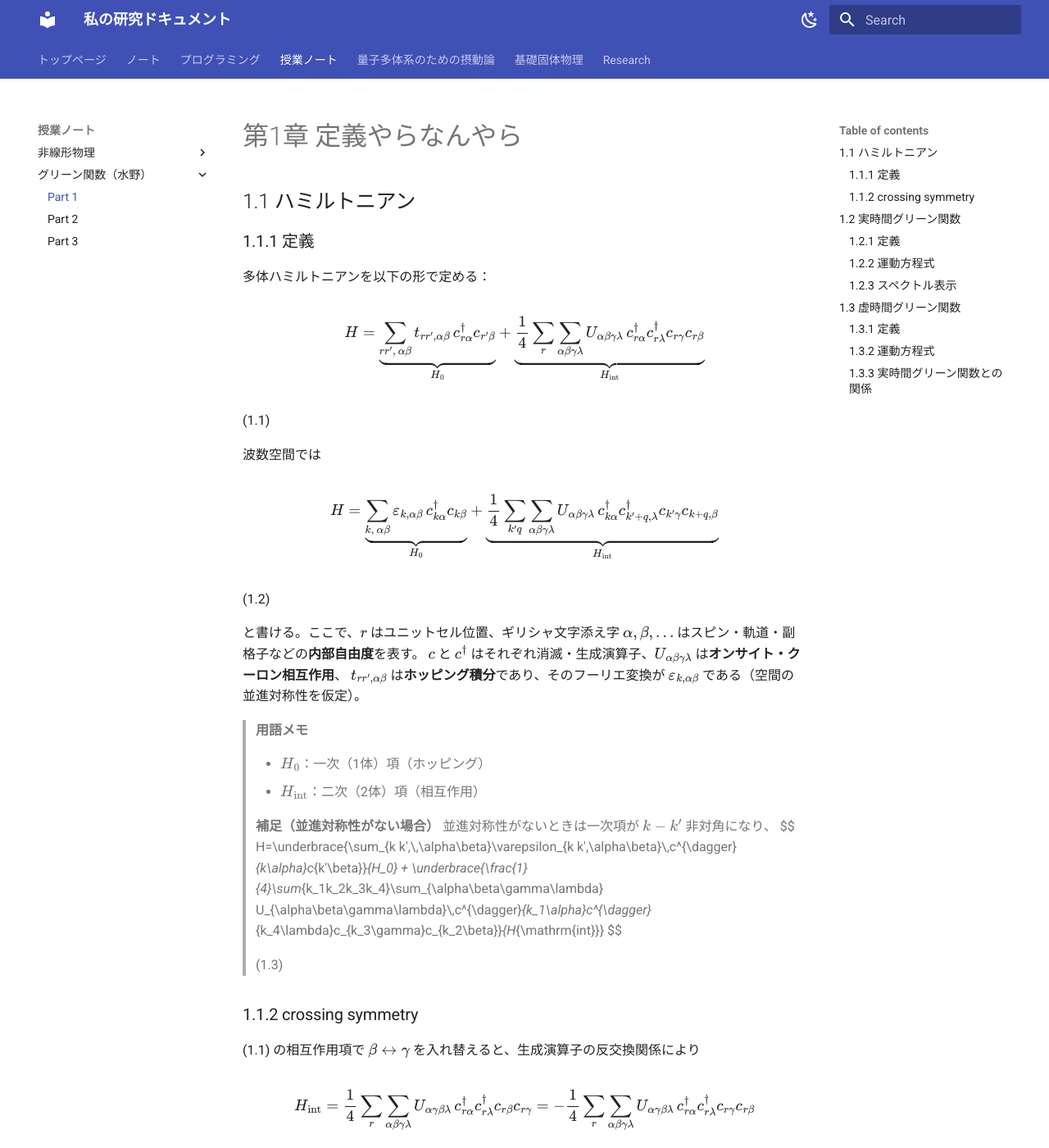
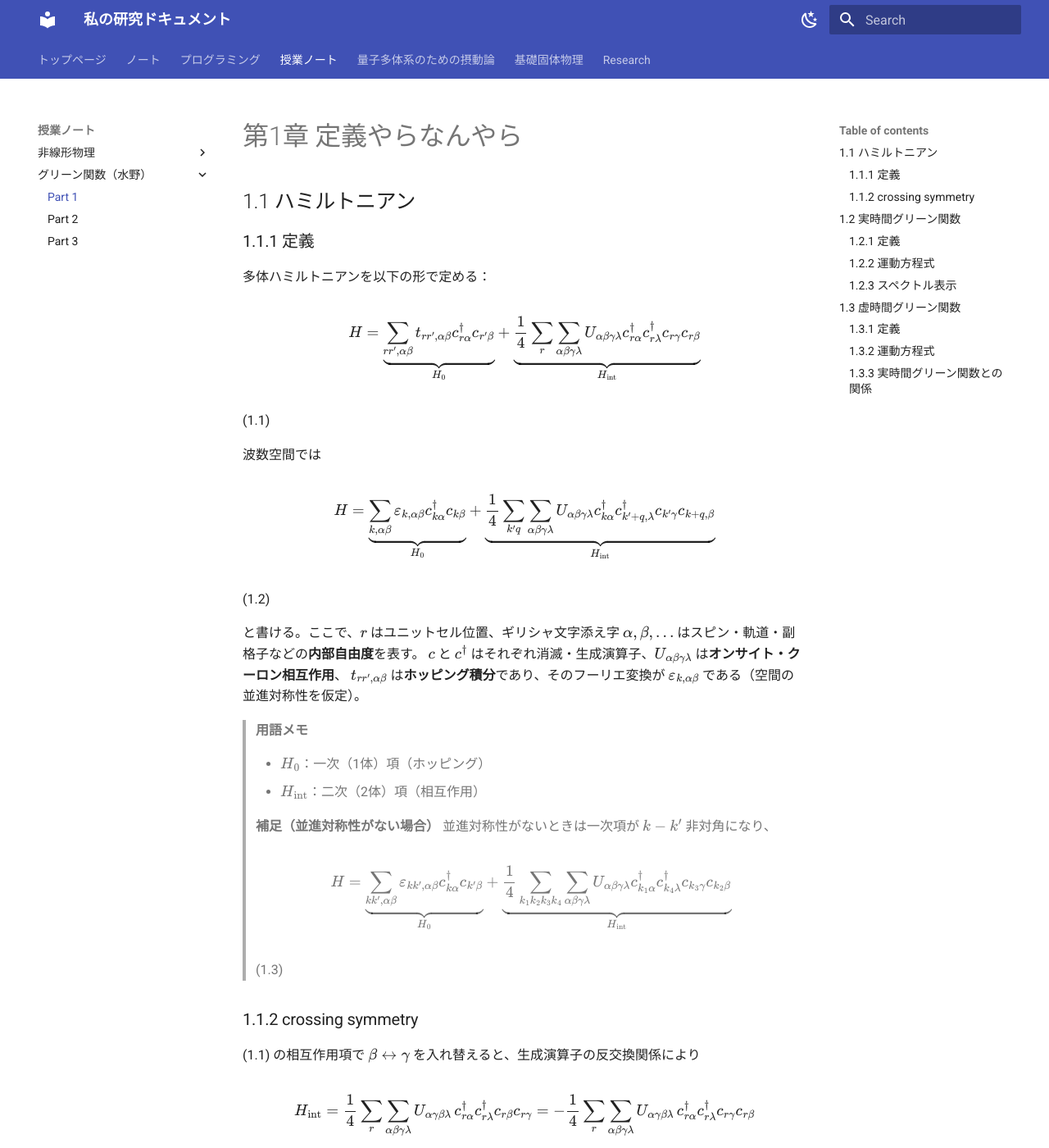
Before and after one commit to harunao-negishi/mydocs, an MkDocs documentation site: the page built from docs/Classes/Green_function_mizuno/part1.md, in a window 1280 px wide and 1400 px high. Shown: the whole window at 82% size. Built offline with MkDocs 1.6.1 and Material for MkDocs 9.7.7, drawn with Linux system fonts in a browser that asks for light colours; some of the changed text lies outside the part shown.

Commit message:
from lab PC

```diff
--- a/docs/Classes/Green_function_mizuno/part1.md
+++ b/docs/Classes/Green_function_mizuno/part1.md
@@ -7,10 +7,10 @@
 多体ハミルトニアンを以下の形で定める：
 
 $$
-H=\underbrace{\sum_{rr',\,\alpha\beta} t_{rr',\alpha\beta}\,c^{\dagger}_{r\alpha}c_{r'\beta}}_{H_0}
+H=\underbrace{\sum_{rr', \alpha\beta} t_{rr',\alpha\beta} c^{\dagger}_{r\alpha}c_{r'\beta}}_{H_0}
  +
 \underbrace{\frac{1}{4}\sum_{r}\sum_{\alpha\beta\gamma\lambda}
-U_{\alpha\beta\gamma\lambda}\,c^{\dagger}_{r\alpha}c^{\dagger}_{r\lambda}c_{r\gamma}c_{r\beta}}_{H_{\mathrm{int}}}
+U_{\alpha\beta\gamma\lambda} c^{\dagger}_{r\alpha}c^{\dagger}_{r\lambda}c_{r\gamma}c_{r\beta}}_{H_{\mathrm{int}}}
 $$
 
 (1.1)
@@ -18,10 +18,10 @@
 波数空間では
 
 $$
-H=\underbrace{\sum_{k,\,\alpha\beta}\varepsilon_{k,\alpha\beta}\,c^{\dagger}_{k\alpha}c_{k\beta}}_{H_0}
+H=\underbrace{\sum_{k, \alpha\beta}\varepsilon_{k,\alpha\beta} c^{\dagger}_{k\alpha}c_{k\beta}}_{H_0}
  +
 \underbrace{\frac{1}{4}\sum_{k' q}\sum_{\alpha\beta\gamma\lambda}
-U_{\alpha\beta\gamma\lambda}\,c^{\dagger}_{k\alpha}c^{\dagger}_{k'+q,\lambda}c_{k'\gamma}c_{k+q,\beta}}_{H_{\mathrm{int}}}
+U_{\alpha\beta\gamma\lambda} c^{\dagger}_{k\alpha}c^{\dagger}_{k'+q,\lambda}c_{k'\gamma}c_{k+q,\beta}}_{H_{\mathrm{int}}}
 $$
 
 (1.2)
@@ -38,11 +38,12 @@
 
 > **補足（並進対称性がない場合）**
 > 並進対称性がないときは一次項が $k-k'$ 非対角になり、
+>
 > $$
-> H=\underbrace{\sum_{k k',\,\alpha\beta}\varepsilon_{k k',\alpha\beta}\,c^{\dagger}_{k\alpha}c_{k'\beta}}_{H_0}
+> H=\underbrace{\sum_{k k', \alpha\beta}\varepsilon_{k k',\alpha\beta} c^{\dagger}_{k\alpha}c_{k'\beta}}_{H_0}
 > +
 > \underbrace{\frac{1}{4}\sum_{k_1k_2k_3k_4}\sum_{\alpha\beta\gamma\lambda}
-> U_{\alpha\beta\gamma\lambda}\,c^{\dagger}_{k_1\alpha}c^{\dagger}_{k_4\lambda}c_{k_3\gamma}c_{k_2\beta}}_{H_{\mathrm{int}}}
+> U_{\alpha\beta\gamma\lambda} c^{\dagger}_{k_1\alpha}c^{\dagger}_{k_4\lambda}c_{k_3\gamma}c_{k_2\beta}}_{H_{\mathrm{int}}}
 > $$
 >
 > (1.3)
@@ -79,21 +80,21 @@
 **遅延（Retarded）**, **先進（Advanced）**, **因果（Causal）** の 3 種を以下で定義する（$\hbar=1$）。
 
 $$
-G^{R}_{\alpha\beta}(r,r',t,t')=-\,i\,\theta(t-t')\,
-\Big\langle \, [\,c_{r\alpha}(t),\,c^{\dagger}_{r'\beta}(t')\,]_+ \,\Big\rangle
+G^{R}_{\alpha\beta}(r,r',t,t')=- i \,\theta(t-t')
+\Big\langle  [ c_{r\alpha}(t), c^{\dagger}_{r'\beta}(t') ]_+  \Big\rangle
 $$
 
 (1.6)
 
 $$
-G^{A}_{\alpha\beta}(r,r',t,t')=+\,i\,\theta(t'-t)\,
-\Big\langle \, [\,c_{r\alpha}(t),\,c^{\dagger}_{r'\beta}(t')\,]_+ \,\Big\rangle
+G^{A}_{\alpha\beta}(r,r',t,t')=+ i \,\theta(t'-t)
+\Big\langle  [ c_{r\alpha}(t), c^{\dagger}_{r'\beta}(t') ]_+  \Big\rangle
 $$
 
 (1.7)
 
 $$
-G^{C}_{\alpha\beta}(r,r',t,t')=-\,i\,\Big\langle T_t\,c_{r\alpha}(t)\,c^{\dagger}_{r'\beta}(t') \Big\rangle
+G^{C}_{\alpha\beta}(r,r',t,t')=- i \,\Big\langle T_t\,c_{r\alpha}(t)\,c^{\dagger}_{r'\beta}(t') \Big\rangle
 =G^{R}_{\alpha\beta}+G^{A}_{\alpha\beta}
 $$
 
@@ -459,6 +460,7 @@
 (1.55)
 
 よって解析接続 $i\omega_n\to \omega\pm i\delta$ により
+
 $$
 G^{R}(k,\omega)=G(k,i\omega_n\to\omega+i\delta),\quad
 G^{A}(k,\omega)=G(k,i\omega_n\to\omega-i\delta).
```
